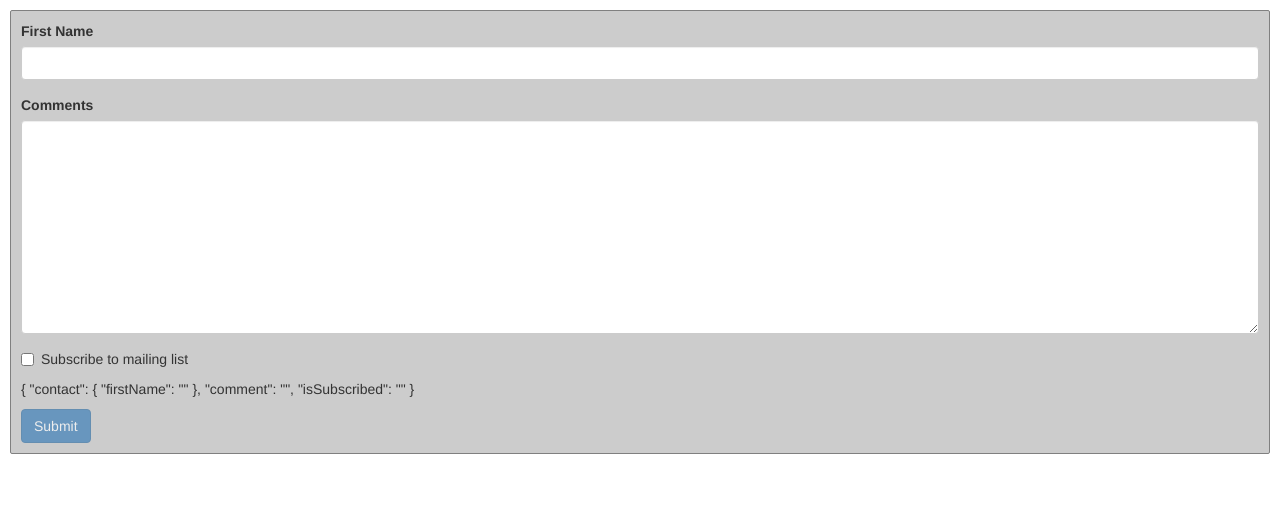
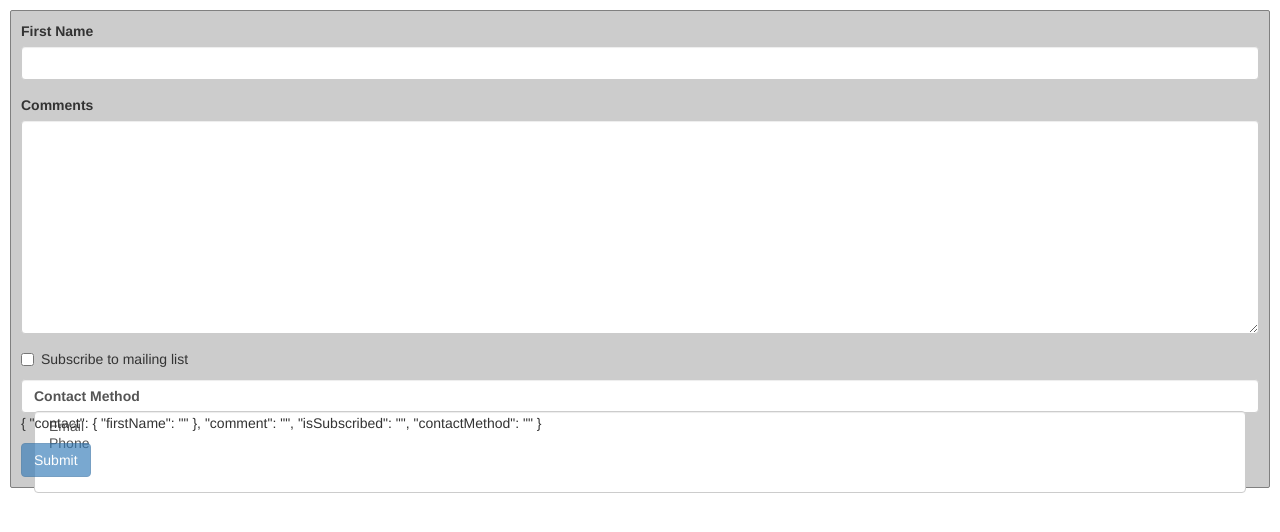
Before and after one commit to wintersocram/angular-training, an Angular app in the folder courses/: page / in a window 1280 px wide. Shown: the top 532 px of the page. Built offline with nearby package versions, Linux system fonts and the light colour scheme.

Commit message:
courses: add select

```diff
--- a/courses/src/app/contact-form/contact-form.component.html
+++ b/courses/src/app/contact-form/contact-form.component.html
@@ -46,9 +46,26 @@
     </div>
     <div class="checkbox">
         <label>
-            <input ngModel name="isSubscribed" type="checkbox">
+            <input ngModel name="isSubscribed" type="checkbox" />
             Subscribe to mailing list
         </label>
+    </div>
+    <div class="form-control">
+        <label for="contactMethod">Contact Method</label>
+        <select
+            multiple
+            ngModel
+            name="contactMethod"
+            id="contactMethod"
+            class="form-control"
+        >
+            <option
+                *ngFor="let method of contactMethod"
+                [ngValue]="method"
+            >
+                {{ method.name }}
+            </option>
+        </select>
     </div>
 
     <!-- only for test -->
--- a/courses/src/app/contact-form/contact-form.component.ts
+++ b/courses/src/app/contact-form/contact-form.component.ts
@@ -10,6 +10,10 @@ import { from } from 'rxjs';
 export class ContactFormComponent implements OnInit {
   // firstName: string;
   comment: string;
+  contactMethod = [
+    { id: 1, name: 'Email' },
+    { id: 2, name: 'Phone' }
+  ];
 
   constructor() { }
 
```
